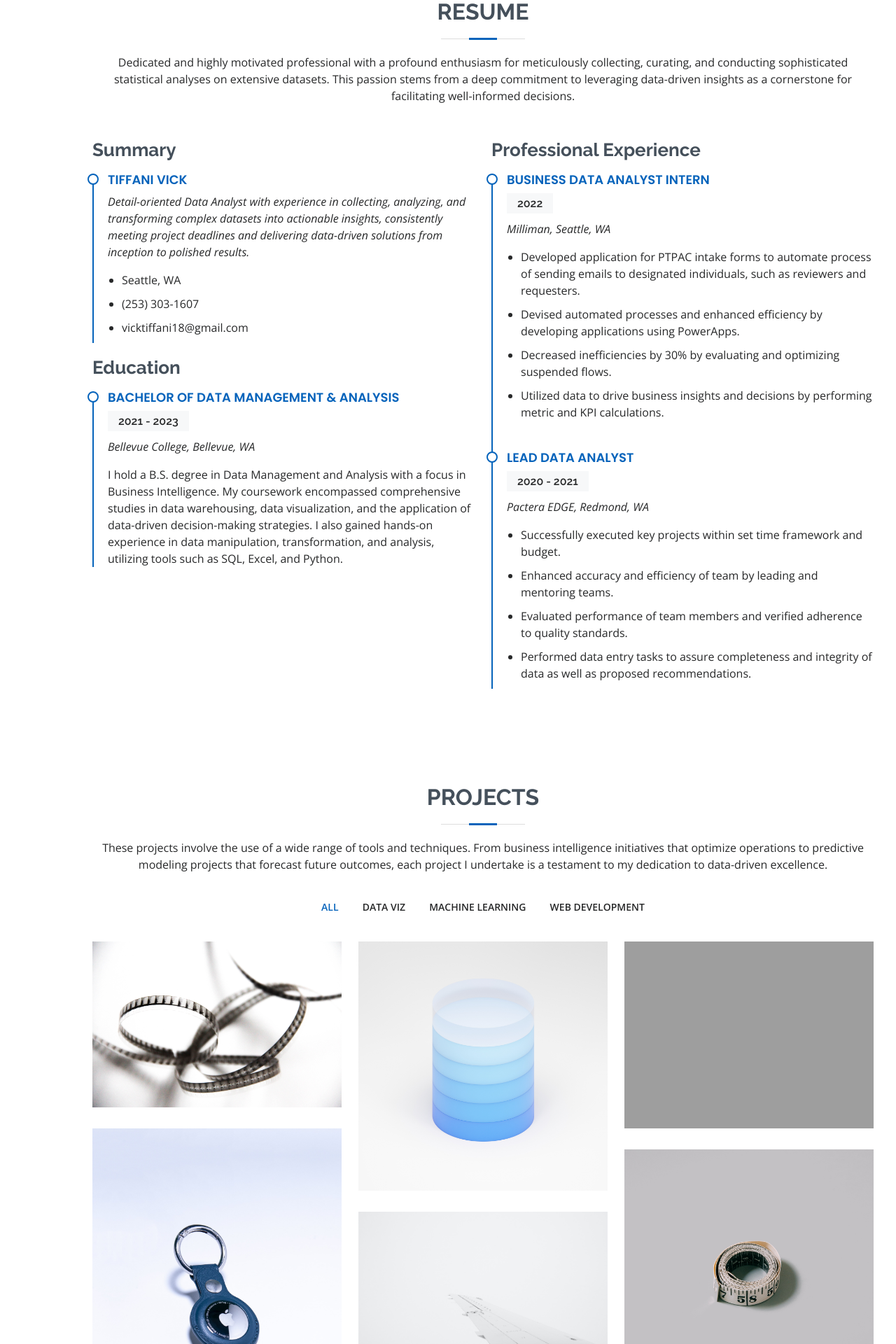
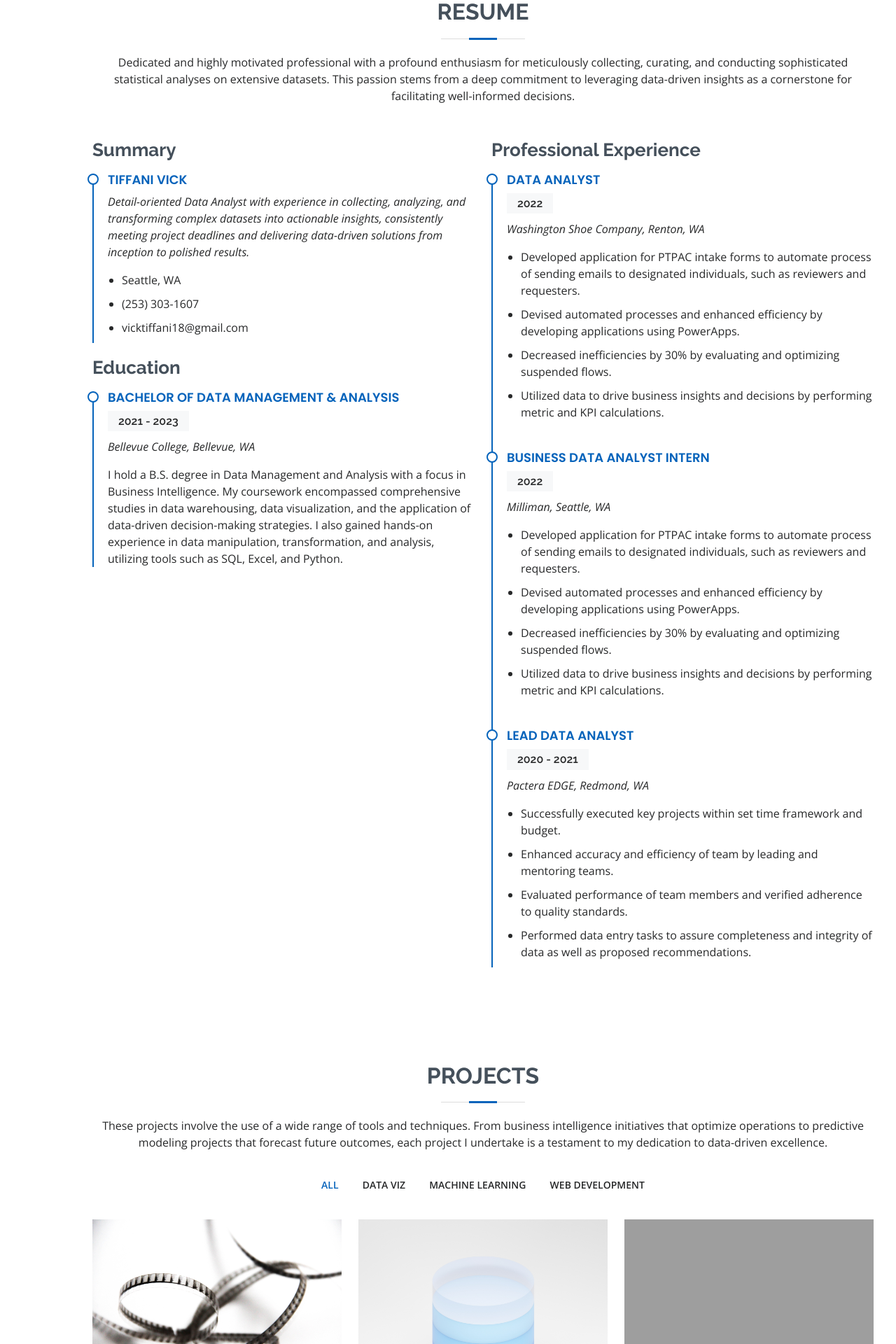
Before and after one commit to tiffanivick/tiffanivick.github.io, a Flask app: page / in a window 1280 px wide. Shown: the part 2694-4614 px from the top of the page at 70% size. Run offline with Flask 2, Linux system fonts and the light colour scheme; parts of the project's set-up code (start-up, migrations or seed data) failed here and were passed over; some libraries are stand-ins or nearby versions; grey boxes are pictures that could not be loaded.

Commit message:
Add new resume item

```diff
--- a/templates/index.html
+++ b/templates/index.html
@@ -326,6 +326,22 @@
           </div>
           <div class="col-lg-6">
             <h3 class="resume-title">Professional Experience</h3>
+            <div class="resume-item">
+              <h4>Data Analyst</h4>
+              <h5>2022</h5>
+              <p><em>Washington Shoe Company, Renton, WA </em></p>
+              <ul>
+                <li>Developed application for PTPAC intake forms to automate
+                    process of sending emails to designated individuals, such as
+                    reviewers and requesters.</li>
+                <li>Devised automated processes and enhanced efficiency by
+                    developing applications using PowerApps. </li>
+                <li>Decreased inefficiencies by 30% by evaluating and optimizing
+                    suspended flows.</li>
+                <li>Utilized data to drive business insights and decisions by
+                    performing metric and KPI calculations.</li>
+              </ul>
+            </div>
             <div class="resume-item">
               <h4>Business Data Analyst Intern</h4>
               <h5>2022</h5>
```
